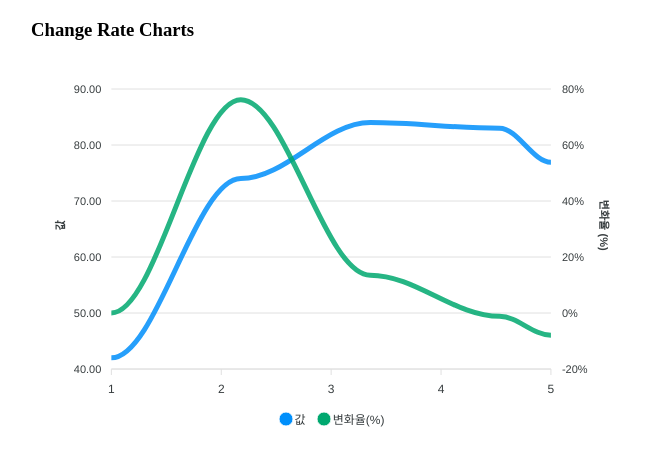
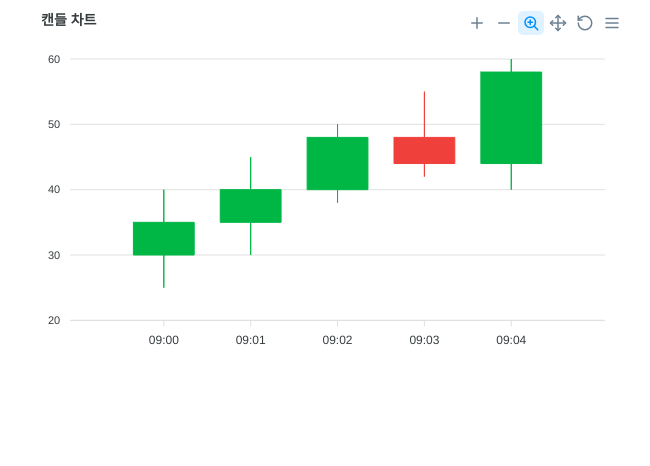
Before and after one commit to HarryKim24/ApexCharts_practice, a React (Create React App) app: page / in a window 1280 px wide. Shown: the top 466 px of the page, without its empty margins (309-959 px from the left). Built offline with nearby package versions, Linux system fonts and the light colour scheme.

Commit message:
add CandleChart

```diff
--- a/src/App.js
+++ b/src/App.js
@@ -1,5 +1,6 @@
 /* eslint-disable no-unused-vars */
 import './App.css';
+import CandleChart from './components/CandleChart';
 import ChangeRateCharts from './components/ChangeRateCharts';
 import LiveApiCharts from './components/LiveApiCharts';
 import LiveCharts from './components/LiveCharts';
@@ -10,7 +11,7 @@ function App() {
 
   return (
     <div style={{ width: '600px', margin: 'auto' }}>
-      <ChangeRateCharts />
+      <CandleChart />
     </div>
   );
 }
--- /dev/null
+++ b/src/components/CandleChart.jsx
@@ -0,0 +1,47 @@
+import Chart from "react-apexcharts";
+
+const CandleChart = () => {
+
+  const series = [
+    {
+      data: [
+        { x: "09:00", y: [30, 40, 25, 35] },
+        { x: "09:01", y: [35, 45, 30, 40] },
+        { x: "09:02", y: [40, 50, 38, 48] },
+        { x: "09:03", y: [48, 55, 42, 44] },
+        { x: "09:04", y: [44, 60, 40, 58] }
+      ]
+    }
+  ];
+
+  const options = {
+    chart: {
+      type: 'candlestick'
+    },
+    title: {
+      text: '캔들 차트',
+      align: 'left'
+    },
+    xaxis: {
+      type: 'category'
+    },
+    yaxis: {
+      tooltip: {
+        enabled: true
+      }
+    }
+  }
+
+  return (
+    <div>
+      <Chart
+        type="candlestick"
+        series={series}
+        options={options}
+        height={350}
+      />
+    </div>
+  )
+}
+
+export default CandleChart
```
